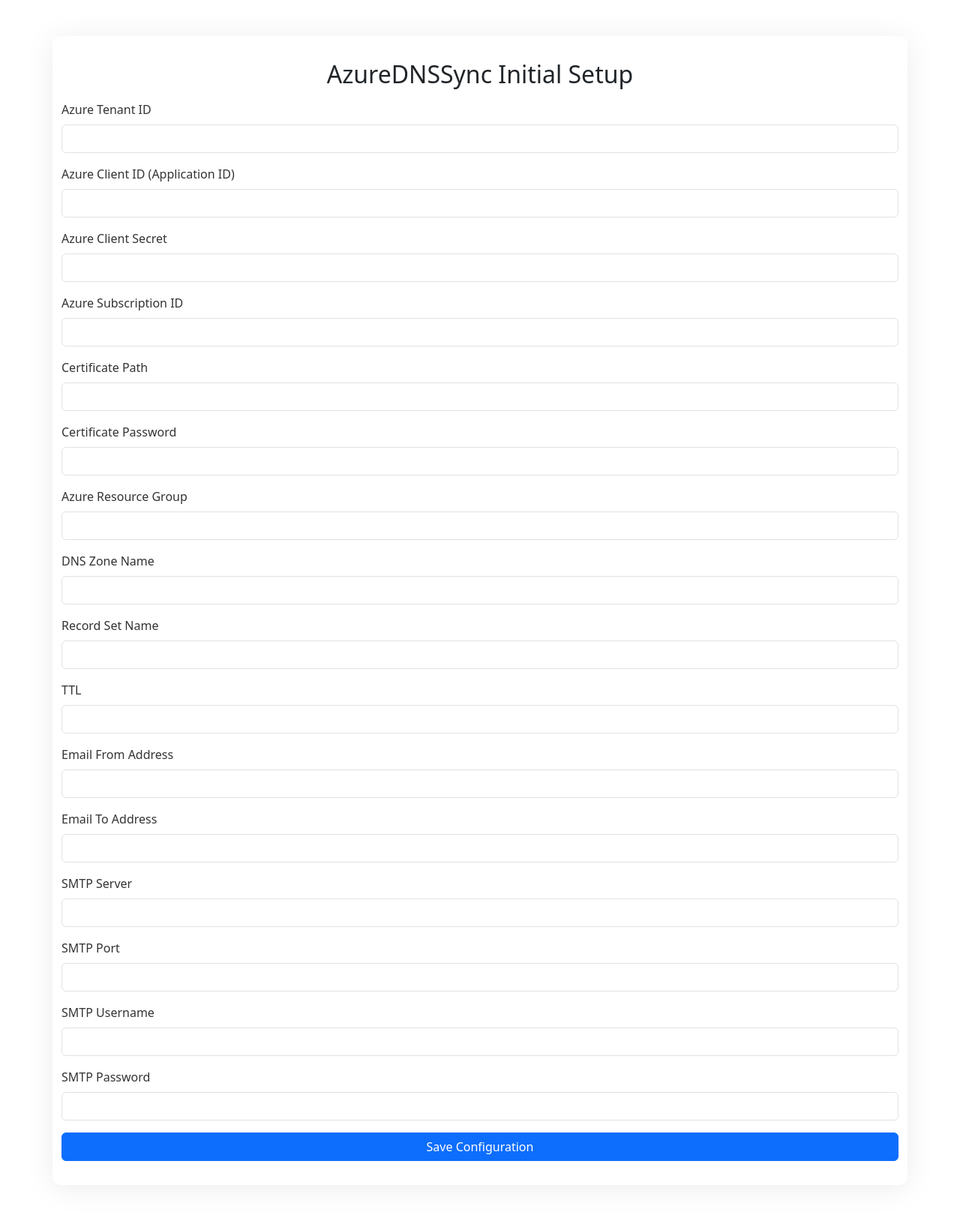
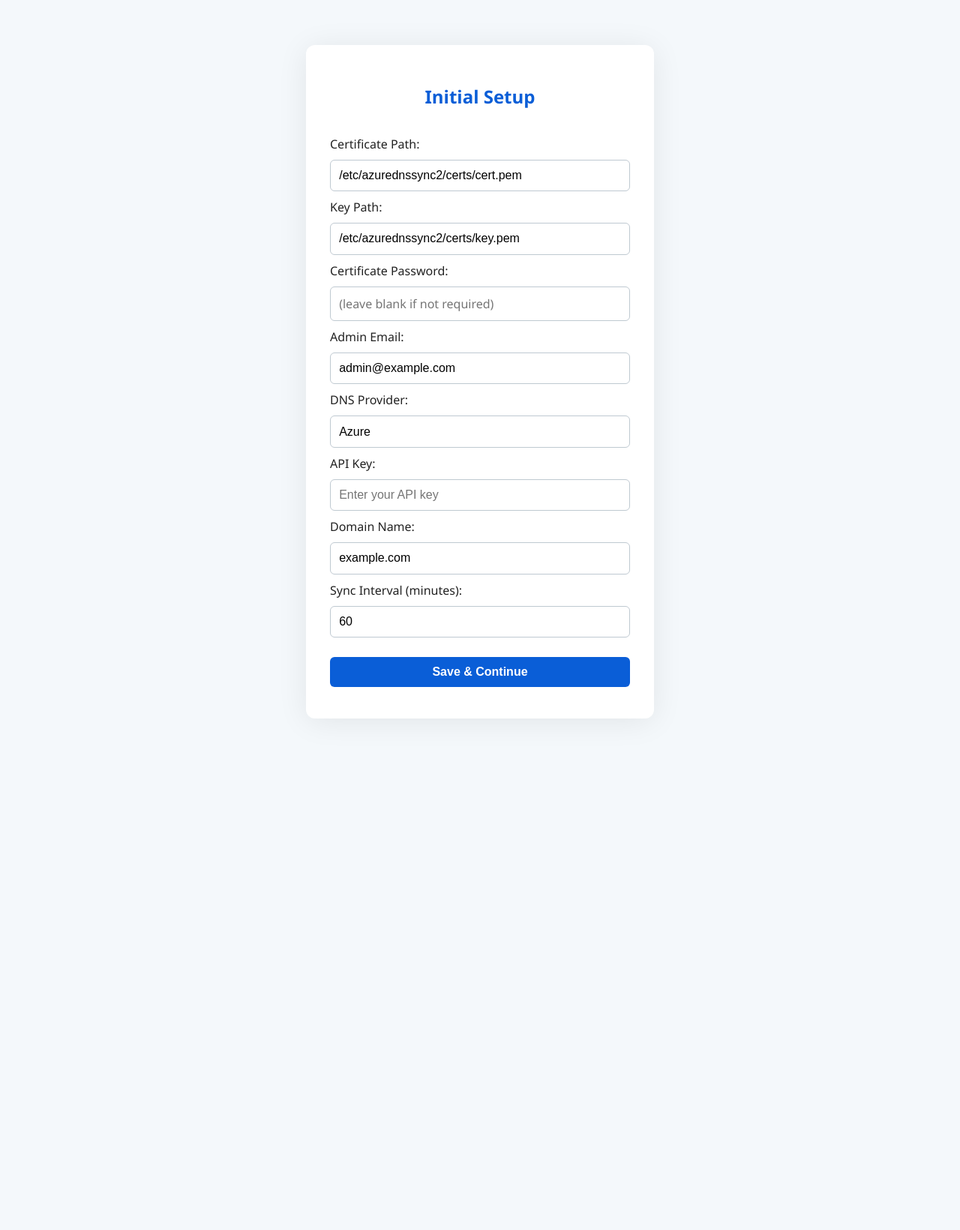
Before and after one commit to andrew-kemp/AzureDNSSyncv2.0, a Flask app: page /setup in a window 1280 px wide. Shown: the whole page at 75% size. After the commit the page ends 916 px from the top, so only its background shows below. Run offline with Flask 3, Linux system fonts and the light colour scheme.

Commit message:
Update setup.html

```diff
--- a/app/templates/setup.html
+++ b/app/templates/setup.html
@@ -1,72 +1,62 @@
 <!DOCTYPE html>
-<html lang="en">
+<html>
 <head>
-  <meta charset="UTF-8">
-  <title>Initial Setup - AzureDNSSync</title>
+    <title>AzureDNS Sync Setup</title>
     <link rel="stylesheet" href="{{ url_for('static', filename='style.css') }}">
-  <link rel="stylesheet" href="https://cdn.jsdelivr.net/npm/bootstrap@5.3.3/dist/css/bootstrap.min.css">
 </head>
 <body>
-<div class="container mt-5">
-  <h2>AzureDNSSync Initial Setup</h2>
+    <div class="container">
+        <h2>Initial Setup</h2>
+        <form method="post">
+            <label for="cert_path">Certificate Path:</label>
+            <input type="text" name="cert_path" id="cert_path"
+                   value="{{ request.form.cert_path or '/etc/azurednssync2/certs/cert.pem' }}"
+                   placeholder="/etc/azurednssync2/certs/cert.pem" required>
+
+            <label for="key_path">Key Path:</label>
+            <input type="text" name="key_path" id="key_path"
+                   value="{{ request.form.key_path or '/etc/azurednssync2/certs/key.pem' }}"
+                   placeholder="/etc/azurednssync2/certs/key.pem" required>
+
+            <label for="cert_password">Certificate Password:</label>
+            <input type="password" name="cert_password" id="cert_password"
+                   value="{{ request.form.cert_password or '' }}"
+                   placeholder="(leave blank if not required)">
+
+            <label for="admin_email">Admin Email:</label>
+            <input type="email" name="admin_email" id="admin_email"
+                   value="{{ request.form.admin_email or 'admin@example.com' }}"
+                   placeholder="admin@example.com" required>
+
+            <label for="dns_provider">DNS Provider:</label>
+            <input type="text" name="dns_provider" id="dns_provider"
+                   value="{{ request.form.dns_provider or 'Azure' }}"
+                   placeholder="Azure" required>
+
+            <label for="api_key">API Key:</label>
+            <input type="text" name="api_key" id="api_key"
+                   value="{{ request.form.api_key or '' }}"
+                   placeholder="Enter your API key">
+
+            <label for="domain_name">Domain Name:</label>
+            <input type="text" name="domain_name" id="domain_name"
+                   value="{{ request.form.domain_name or 'example.com' }}"
+                   placeholder="example.com">
+
+            <label for="sync_interval">Sync Interval (minutes):</label>
+            <input type="number" name="sync_interval" id="sync_interval"
+                   value="{{ request.form.sync_interval or '60' }}"
+                   placeholder="60">
+
+            <button type="submit">Save &amp; Continue</button>
+        </form>
         {% with messages = get_flashed_messages(with_categories=true) %}
         {% if messages %}
             {% for category, msg in messages %}
-        <div class="alert alert-{{ 'danger' if category == 'danger' else category }}">{{ msg }}</div>
+                <div class="alert alert-{{ category }}">{{ msg }}</div>
             {% endfor %}
         {% endif %}
         {% endwith %}
-  <form method="post" class="mt-3">
-    <div class="mb-3"><label for="tenant_id" class="form-label">Azure Tenant ID</label>
-      <input type="text" class="form-control" id="tenant_id" name="tenant_id" required>
-    </div>
-    <div class="mb-3"><label for="client_id" class="form-label">Azure Client ID (Application ID)</label>
-      <input type="text" class="form-control" id="client_id" name="client_id" required>
-    </div>
-    <div class="mb-3"><label for="client_secret" class="form-label">Azure Client Secret</label>
-      <input type="password" class="form-control" id="client_secret" name="client_secret" required>
-    </div>
-    <div class="mb-3"><label for="subscription_id" class="form-label">Azure Subscription ID</label>
-      <input type="text" class="form-control" id="subscription_id" name="subscription_id" required>
-    </div>
-    <div class="mb-3"><label for="certificate_path" class="form-label">Certificate Path</label>
-      <input type="text" class="form-control" id="certificate_path" name="certificate_path" required>
-    </div>
-    <div class="mb-3"><label for="certificate_password" class="form-label">Certificate Password</label>
-      <input type="password" class="form-control" id="certificate_password" name="certificate_password" required>
-    </div>
-    <div class="mb-3"><label for="resource_group" class="form-label">Azure Resource Group</label>
-      <input type="text" class="form-control" id="resource_group" name="resource_group" required>
-    </div>
-    <div class="mb-3"><label for="zone_name" class="form-label">DNS Zone Name</label>
-      <input type="text" class="form-control" id="zone_name" name="zone_name" required>
-    </div>
-    <div class="mb-3"><label for="record_set_name" class="form-label">Record Set Name</label>
-      <input type="text" class="form-control" id="record_set_name" name="record_set_name" required>
-    </div>
-    <div class="mb-3"><label for="ttl" class="form-label">TTL</label>
-      <input type="number" class="form-control" id="ttl" name="ttl" required>
-    </div>
-    <div class="mb-3"><label for="email_from" class="form-label">Email From Address</label>
-      <input type="email" class="form-control" id="email_from" name="email_from" required>
-    </div>
-    <div class="mb-3"><label for="email_to" class="form-label">Email To Address</label>
-      <input type="email" class="form-control" id="email_to" name="email_to" required>
-    </div>
-    <div class="mb-3"><label for="smtp_server" class="form-label">SMTP Server</label>
-      <input type="text" class="form-control" id="smtp_server" name="smtp_server" required>
-    </div>
-    <div class="mb-3"><label for="smtp_port" class="form-label">SMTP Port</label>
-      <input type="number" class="form-control" id="smtp_port" name="smtp_port" required>
-    </div>
-    <div class="mb-3"><label for="smtp_username" class="form-label">SMTP Username</label>
-      <input type="text" class="form-control" id="smtp_username" name="smtp_username" required>
-    </div>
-    <div class="mb-3"><label for="smtp_password" class="form-label">SMTP Password</label>
-      <input type="password" class="form-control" id="smtp_password" name="smtp_password" required>
-    </div>
-    <button type="submit" class="btn btn-primary">Save Configuration</button>
-  </form>
     </div>
 </body>
 </html>
```
Lines whose indentation alone changed are shown as unchanged.
